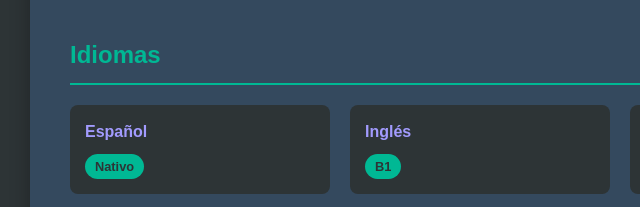
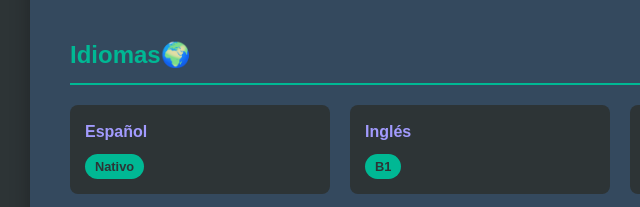
Before and after one commit to dioztako/dioztako.github.io, a plain HTML site: page index.html in a window 1280 px wide. Shown: the part 1030-1237 px from the top of the page, 160-800 px from the left. Drawn offline with Linux system fonts and the light colour scheme.

Commit message:
Version 1.1
Se coloco el emoji de idiomas.

```diff
--- a/index.html
+++ b/index.html
@@ -136,7 +136,7 @@
 
             <!-- Sección de idiomas -->
             <section>
-                <h2>Idiomas</h2>
+                <h2>Idiomas🌍</h2>
                 <div class="contenedor-idiomas">
                     <div class="idiomas">
                         <span class="idiomas-nombre">Español</span>
```
